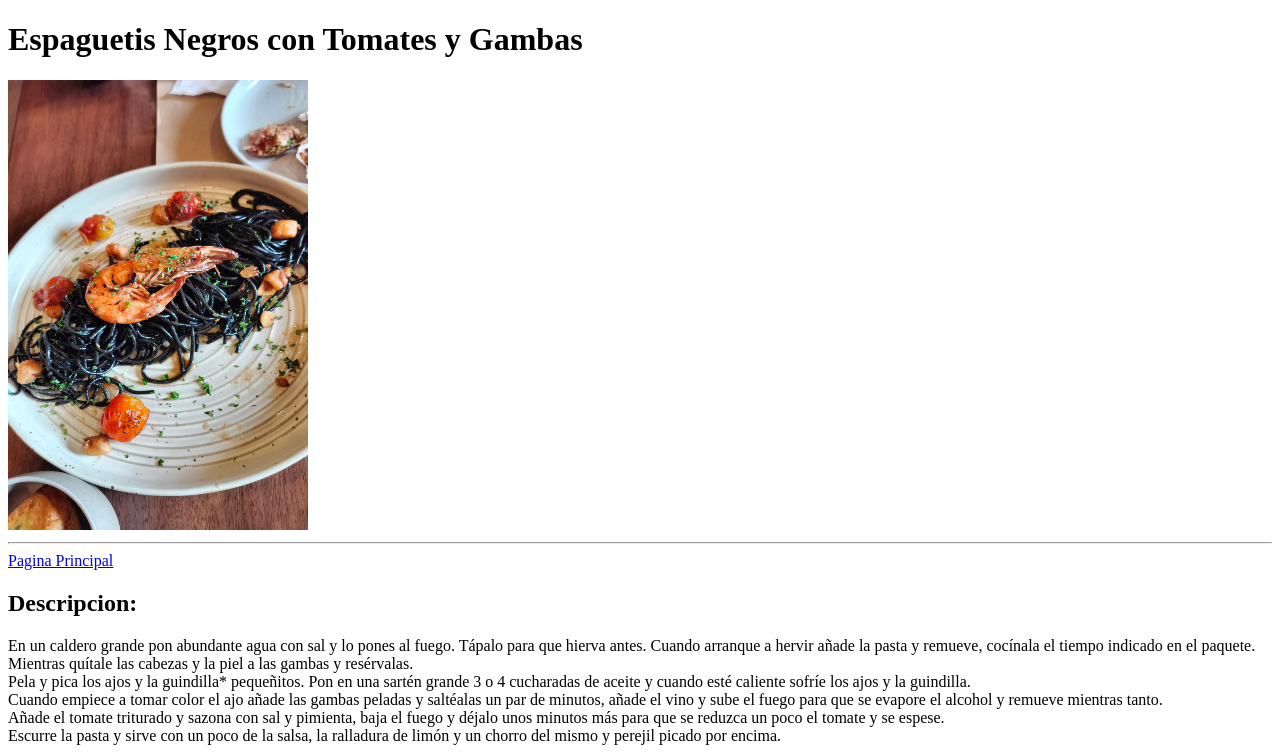
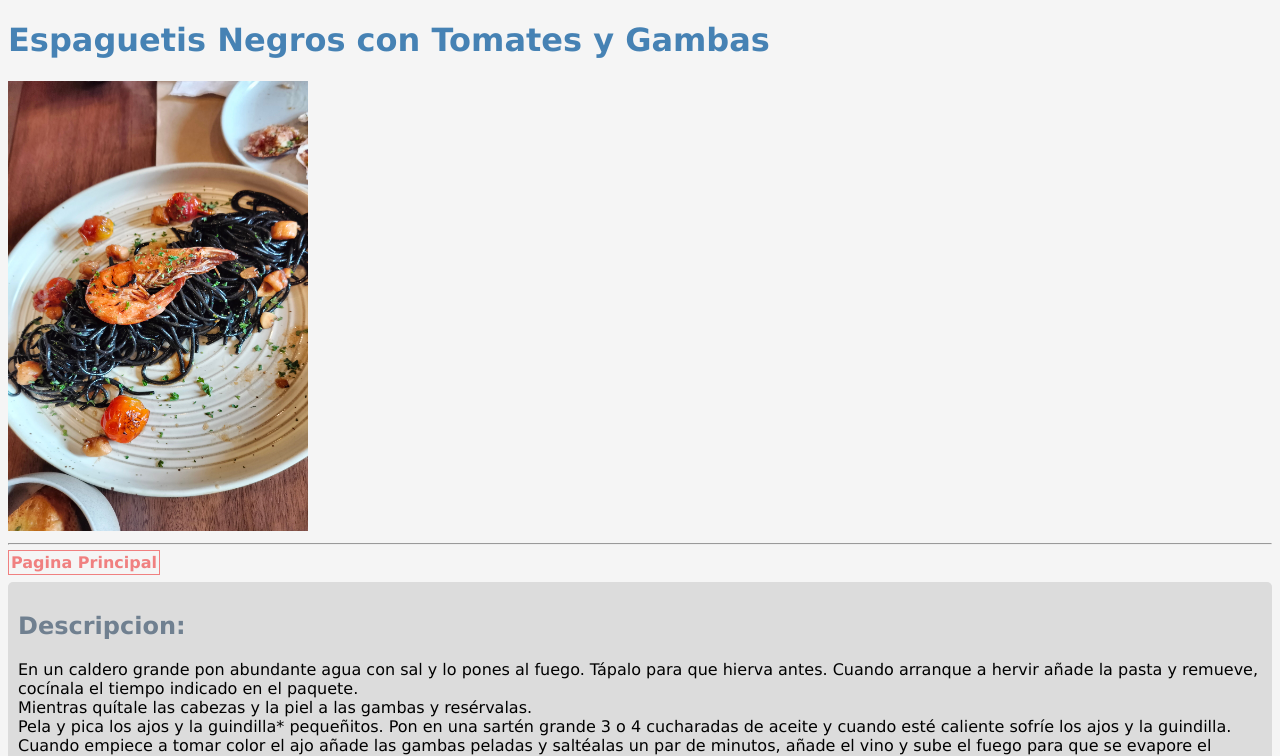
Before and after one commit to FrancGe/odin-recipes, a plain HTML site: page recipes/espaguetisNegros.html in a window 1280 px wide. Shown: the top 756 px of the page. Drawn offline with Linux system fonts and the light colour scheme.

Commit message:
Añadido ligero de estilo a las paginas con CSS

```diff
--- /dev/null
+++ b/css/style.css
@@ -0,0 +1,44 @@
+*{
+    font-family: Verdana, Geneva, Tahoma, sans-serif;
+}
+
+body {
+    background-color: whitesmoke;
+}
+
+.titulo {
+    color: steelblue;
+}
+
+.recetario {
+    background-color: gainsboro;
+    padding: 10px;
+    margin: 10px 0;
+    border-radius: 5px;
+
+    h2 {
+        color: slategray;
+    }
+
+    a {
+        text-decoration: none;
+        color: palevioletred;
+    }
+
+    a:hover {
+        color: palegoldenrod;
+    }
+}
+
+.home {
+    font-weight: bold;
+    color: lightcoral;
+    text-decoration: none;
+    border: 1px solid lightcoral;
+    padding: 2px;
+    &:hover {
+        background-color: cadetblue;
+        color: white;
+        border: 1px solid cadetblue;
+    }
+}
--- a/recipes/espaguetisNegros.html
+++ b/recipes/espaguetisNegros.html
@@ -4,19 +4,20 @@
 <head>
     <meta charset="UTF-8">
     <meta name="viewport" content="width=device-width, initial-scale=1.0">
+    <link rel="stylesheet" href="../css/style.css">
     <title>Espaguetis Negros con Tomate y Gambas</title>
 </head>
 
 <body>
-    <header>
+    <header class="titulo">
         <h1>Espaguetis Negros con Tomates y Gambas</h1>
         <img src="../images/espaguetisNegros.jpg" alt="espaguetis-negros" height="450px" width="300px">
         <hr>
     </header>
 
-    <a href="../index.html">Pagina Principal</a>
+    <a href="../index.html" class="home">Pagina Principal</a>
 
-    <article>
+    <article class="recetario">
         <h2>Descripcion:</h2>
         <p>En un caldero grande pon abundante agua con sal y lo pones al fuego. Tápalo para que hierva antes. Cuando
             arranque a hervir añade la pasta y remueve, cocínala el tiempo indicado en el paquete.
@@ -37,7 +38,7 @@
         </p>
     </article>
 
-    <article>
+    <article class="recetario">
         <h2>Ingredientes:</h2>
         <ul>
             <li>450g de espaguetis negros</li>
```
Also changed, not shown: index.html (+3 -2 lines), recipes/lasagna.html (+5 -4 lines), recipes/pastaAlPesto.html (+5 -4 lines).
